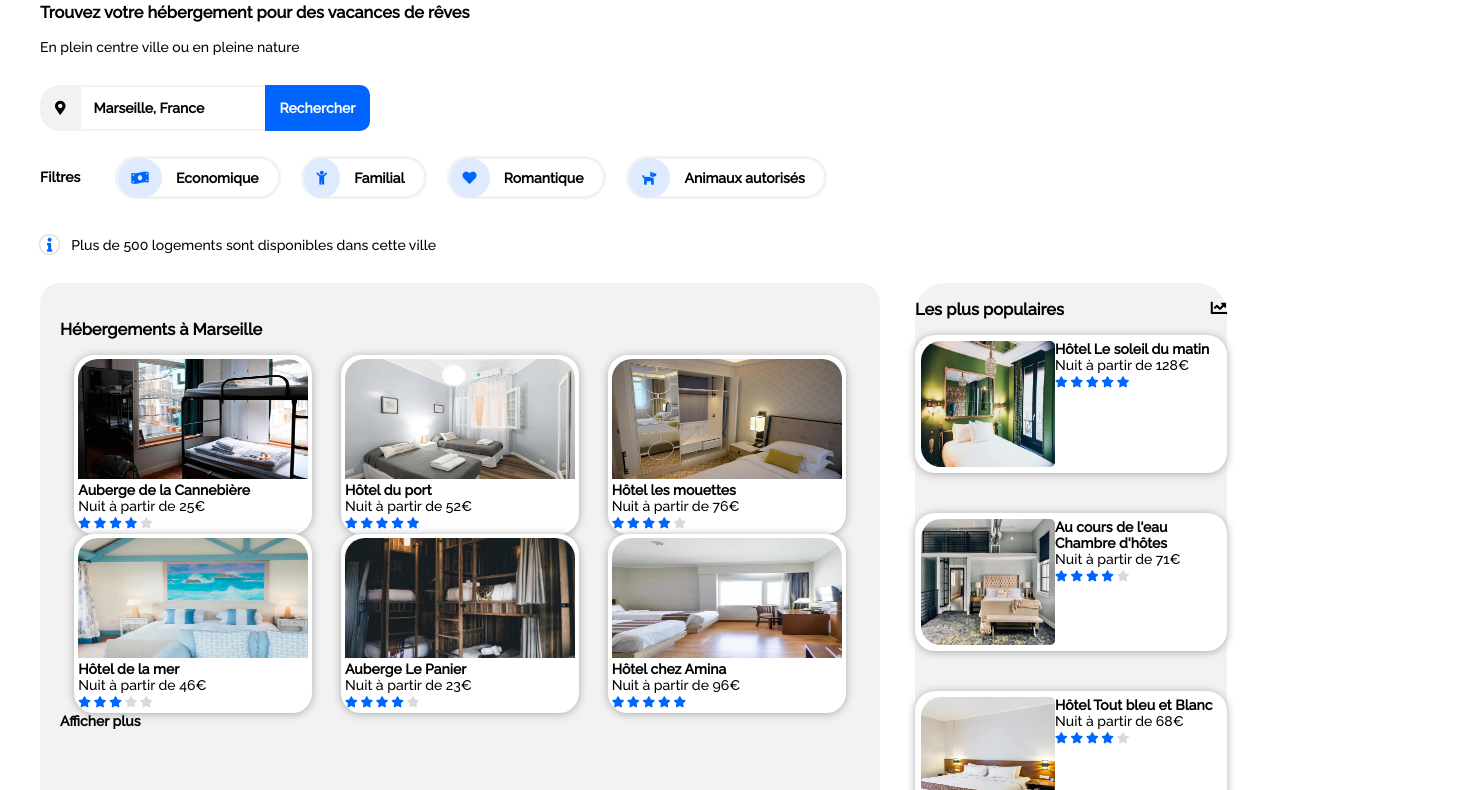
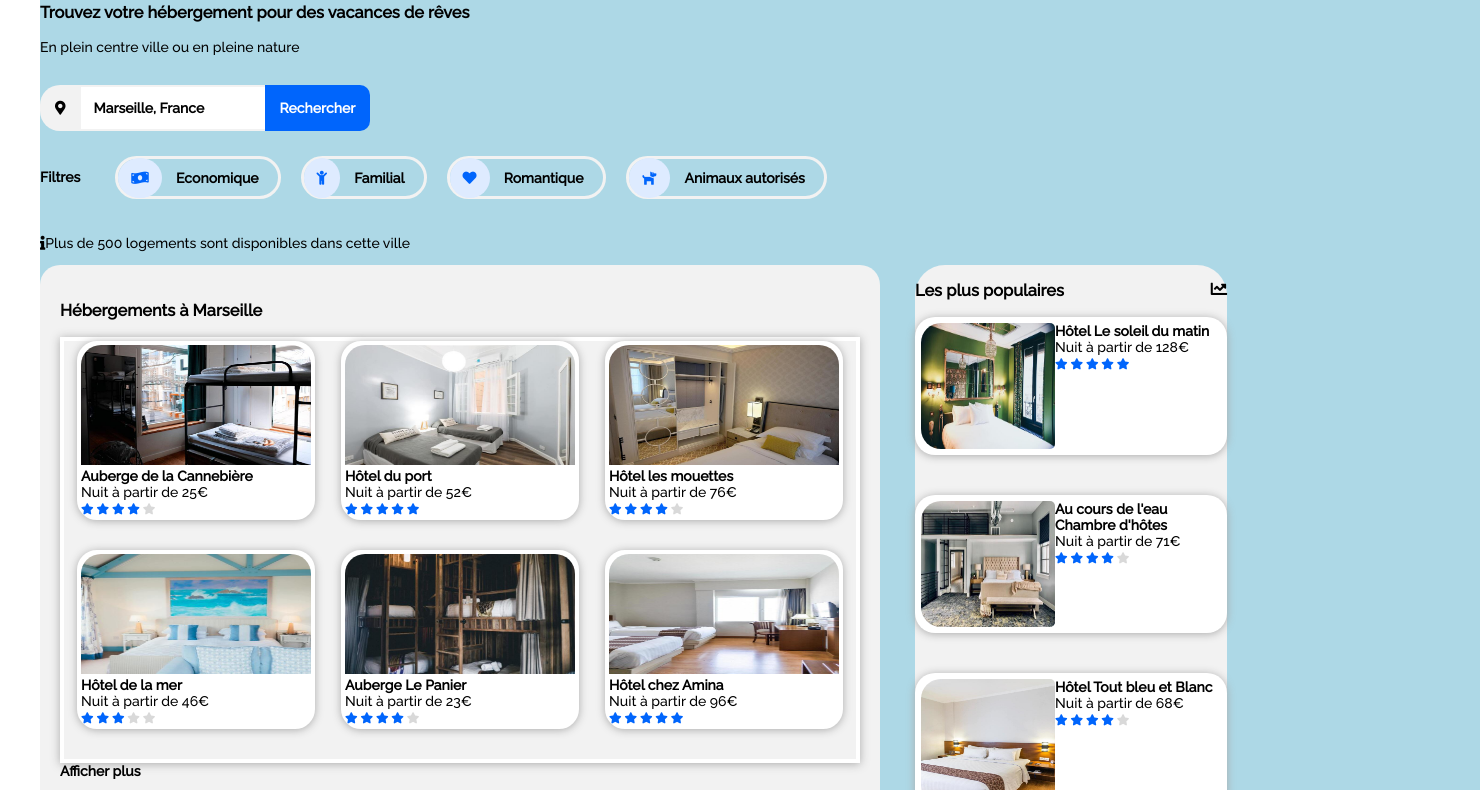
Before and after one commit to BriceDO/BriceDobrowolski_2_01032021, a plain HTML site: page index.html in a window 1280 px wide. Shown: the part 81-871 px from the top of the page, 1480 px wide, since content can reach past the window. Drawn offline with Linux system fonts and the light colour scheme.

Commit message:
Corrections des sections et div

```diff
--- a/index.html
+++ b/index.html
@@ -16,7 +16,6 @@
     <main>
     <header>
         <!-- 1. LOGO -->
-
         <div class="element">
             <img src="images\logo\Reservia.svg" alt="logo">
         </div>
@@ -35,13 +34,13 @@
             <a id="boutton-inscrire" href="#">S'inscrire</a>
         </div>
     </header>
-    <div id="Titre">
+    <div>
         <h3>Trouvez votre hébergement pour des vacances de rêves</h3>
-        <p></p>En plein centre ville ou en pleine nature</p>
+        <p>En plein centre ville ou en pleine nature</p>
     </div>
     <br>
     <!-- 3. Barre de recherche et Filtres -->
-    <section id="barre-recherche">
+    <div id="barre-recherche">
         <span id="icone-map">
             <i class="fas fa-map-marker-alt"></i>
         </span>
@@ -49,7 +48,7 @@
             <input type="recherche" id="rechercher-ville" value="Marseille, France">
         </span>
         <button>Rechercher</button>
-    </section>
+    </div>
     <section id="filtre">
         <h4>Filtres</h4>
         <a href=""><span id="eco">&nbsp;&nbsp;&nbsp;&nbsp;Economique</span></a>
@@ -57,16 +56,14 @@
         <a href=""><span id="rom"></span>&nbsp;&nbsp;&nbsp;&nbsp;Romantique</span></a>
         <a href=""><span id="ani"></span>&nbsp;&nbsp;&nbsp;&nbsp;Animaux autorisés</span></a>
     </section>
-    <aside>
         <p><i class="fas fa-info"></i>Plus de 500 logements sont disponibles dans cette ville</p>
-    </aside>
     <!-- 4. Hébergements ville -->
-    <section id="conteneur-hebergement">
-        <div class="panneau-hebergement-ville">
-            <h3 id="menu-hebergement">
+    <div id="conteneur-hebergement">
+        <section class="panneau-hebergement-ville">
+            <h3>
                 Hébergements à Marseille
             </h3>
-            <section id="conteneur-hebergement-ville">
+            <div id="conteneur-hebergement-ville">
                 <div>
                     <img src="images\hebergements\4_small\marcus-loke-WQJvWU_HZFo-unsplash.jpg" alt="">
                     <br>
@@ -165,17 +162,17 @@
                         </span>
                     </span>
                 </div>
-            </section>
+            </div>
             <b>Afficher plus</b>
-        </div>
+        </section>
         <!-- 4.2 Hébergements populaires -->
-        <div class="panneau-hebergement-populaire">
+        <section class="panneau-hebergement-populaire">
             <h3>
                 Les plus populaires
                 <i class="fas fa-chart-line"></i>
             </h3>
 
-            <section id=conteneur-hebergement-populaire>
+            <div id=conteneur-hebergement-populaire>
                 <div>
                     <img src="images\hebergements\4_small\emile-guillemot-Bj_rcSC5XfE-unsplash.jpg" alt="">
                     <b>Hôtel Le soleil du matin</b><br>
@@ -224,13 +221,13 @@
                         </span>
                     </span>
                 </div>
-            </section>
-        </div>
-    </section>
+            </div>
+        </section>
+    </div>
     <!-- 5. Activités à Marseille -->
-    <div class="panneau-activite">
+    <section class="panneau-activite">
         <h3>Activités à Marseille</h3>
-        <section id="conteneur-activites">
+        <div id="conteneur-activites">
             <div id="article1">
                 <img src="images\activites\4_small\reno-laithienne-QUgJhdY5Fyk-unsplash.jpg" alt="">
                 <h4>Vieux Port</h4>
@@ -259,8 +256,8 @@
                     <h4>Parc Longchamp</h4>
                 </div>
             </div>
-        </section>
-    </div>
+        </div>
+    </section>
 </main>
     <footer>
         <!-- Pied de Page -->
@@ -295,7 +292,7 @@
                 </ul>
             </nav>
         </div>
-        <divr id="footer-assistance">
+        <div id="footer-assistance">
             <h4>Assistance</h4>
             <nav>
                 <ul>
@@ -307,7 +304,7 @@
                     </a>
                 </ul>
             </nav>
-            </container>
+        </div>
     </footer>
 
 </body>
--- a/style.css
+++ b/style.css
@@ -5,7 +5,6 @@ a{
 
 #conteneur-navigation{
     display: flex;
-
 
 }
 
@@ -50,9 +49,10 @@ body{
 }
 
 main{
-    justify-content: center;
     margin-left: 40px;
     margin-right: 40px;
+    width: 1440px;
+    background-color: lightblue;
 }
 
 /* BARRE DE RECHERCHE */
@@ -209,12 +209,12 @@ aside :nth-child(1) i{
     display: flex;
     justify-content: space-around;
     flex-wrap: wrap;
-    align-items: center;
 }
 
 #conteneur-hebergement-ville div{
     background-color: white;
     border-radius: 20px;
+    margin-bottom: 30px;
  }
 
  #conteneur-hebergement-ville img{
```
